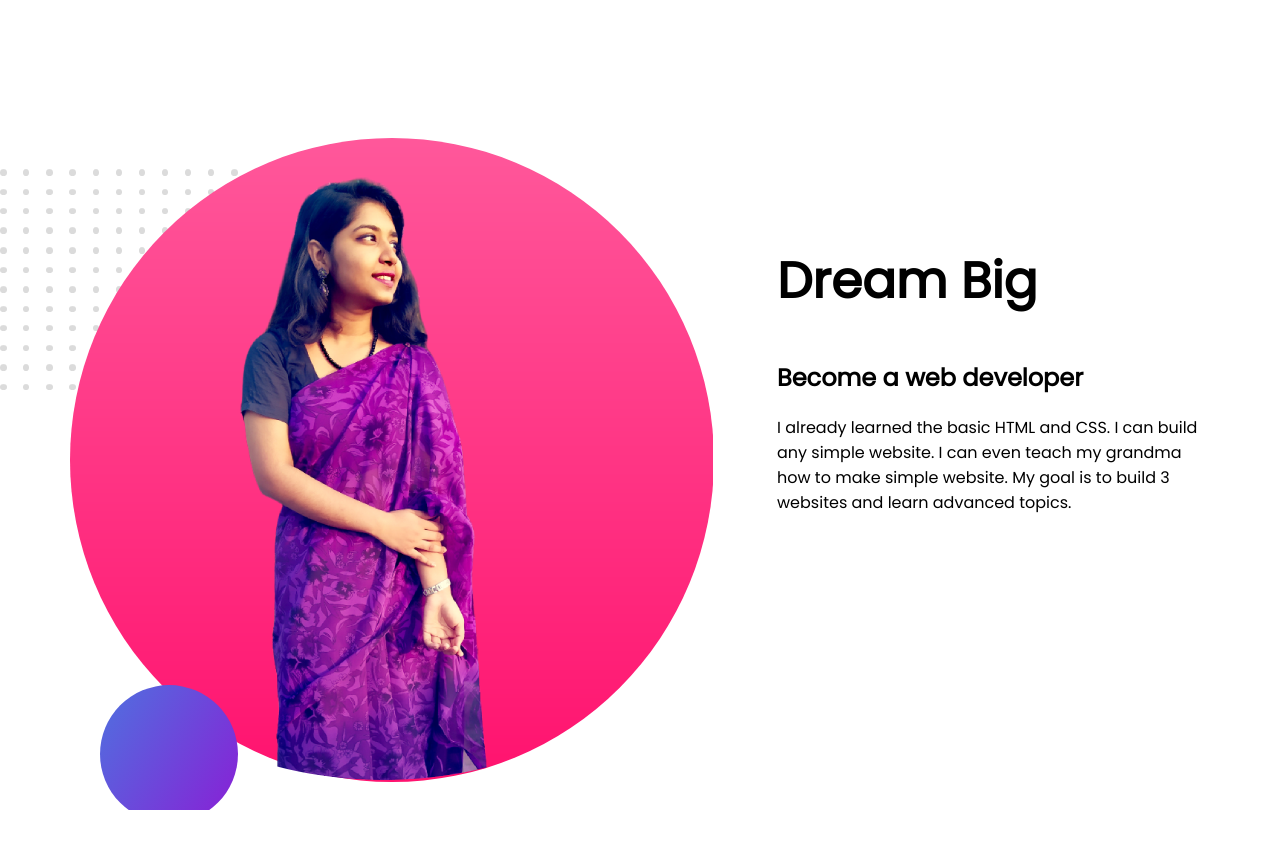
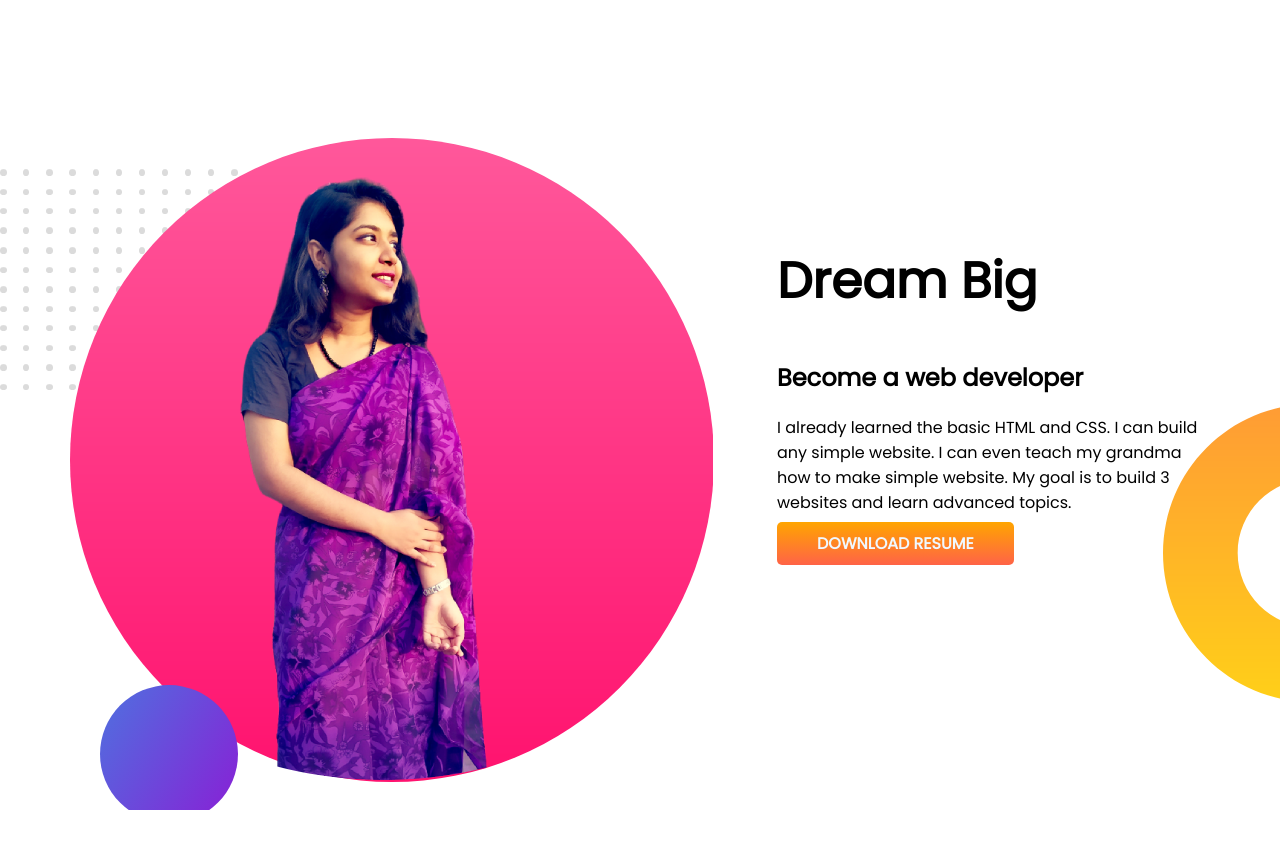
Before and after one commit to israttuli/developer-portfoil, a plain HTML site: page index.html in a window 1280 px wide. Shown: the part 680-1528 px from the top of the page. Drawn offline with Linux system fonts and the light colour scheme.

Commit message:
dream added

```diff
--- a/index.html
+++ b/index.html
@@ -38,6 +38,7 @@
             <p>
                 I already learned the basic HTML and CSS. I can build any simple website. I can even teach my grandma
                 how to make simple website. My goal is to build 3 websites and learn advanced topics.</p>
+            <a class="link-button" target="_blank" href="www.linkedin.com/in/israt-tuli-4ab292244">DOWNLOAD RESUME</a>
         </div>
 
 
--- a/style.css
+++ b/style.css
@@ -38,3 +38,9 @@
     background-image: url(images/top-banner.png);
     background-repeat: no-repeat;
 }
+
+.dream-big {
+    background-image: url(images/dream-bg.png);
+    background-repeat: no-repeat;
+    background-position: right;
+}
```
